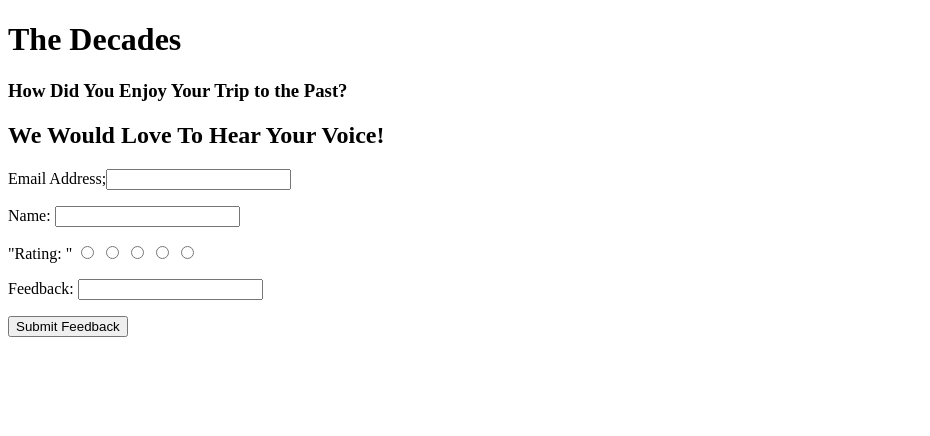
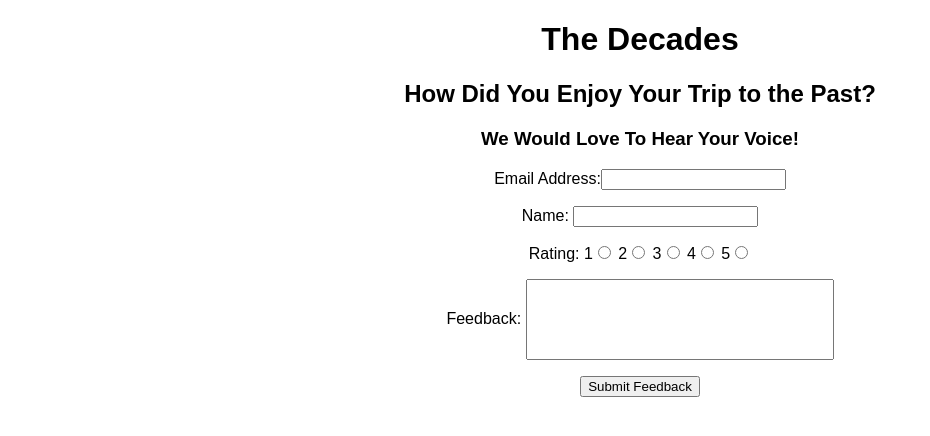
Before and after one commit to jawadb0199/cssi_decades_project, a Python web app: template templates/input_feedback.html in a window 1280 px wide. Shown: the top 436 px of the page, without its empty margins (0-930 px from the left). Run offline with Jinja, Linux system fonts and the light colour scheme; the template is opened without the code that fills it, so the values that code supplies are empty.

Commit message:
Finished Feedback Page

```diff
--- a/static_folder/1990s.css
+++ b/static_folder/1990s.css
@@ -1,6 +1,6 @@
 #summary {
   width:500px;
-  height:300px;
+  height:500px;
   margin-left: 400px;
   color: white;
   background-color: #FF1493;
--- a/static_folder/input_feedback.css
+++ b/static_folder/input_feedback.css
@@ -1,6 +1,5 @@
 #txtbox {
-    font-size: 18pt;
-    height: 42px;
+    height: 75px;
     width : 300px;
 }
 body{
--- a/static_folder/output_feedback.css
+++ b/static_folder/output_feedback.css
@@ -0,0 +1,4 @@
+body{
+  text-align: center;
+  font-family: fantasy;
+}
--- a/templates/homepage.html
+++ b/templates/homepage.html
@@ -3,7 +3,7 @@
 </head>
 
   <link rel="stylesheet" href="/resources/homepage.css">
-  <script src"homepage.js"></script>
+
  <body>
   <h1> Want to Take A Travel Machine Back To The Past?</h1>
   <!-- <h2> Come Live Through The Decades </h2> -->
--- a/templates/input_feedback.html
+++ b/templates/input_feedback.html
@@ -2,21 +2,22 @@
 <html>
   <head>
     <title>User's Feedback</title>
+    <link rel="stylesheet" href="/resources/input_feedback.css">
   </head>
   <body>
-    <h1 class="banner">The Decades </h1>
-    <h3> How Did You Enjoy Your Trip to the Past?</h3>
-    <h2>We Would Love To Hear Your Voice! </h2>
+    <h1>The Decades </h1>
+    <h2> How Did You Enjoy Your Trip to the Past?</h2>
+    <h3>We Would Love To Hear Your Voice! </h3>
 
     <form method="post">
-        <p>Email Address;<input type="text" name="email"/></p>
+        <p>Email Address:<input type="text" name="email"/></p>
         <p>Name: <input type="text" name="name"/></p>
-        <p>"Rating: "
-          <input type="radio" name="rating" value ="1">
-          <input type="radio" name="rating" value ="2">
-          <input type="radio" name="rating" value ="3">
-          <input type="radio" name="rating" value ="4">
-          <input type="radio" name="rating" value ="5">
+        <p>Rating:
+          1<input type="radio" name="rating" value ="1">
+          2<input type="radio" name="rating" value ="2">
+          3<input type="radio" name="rating" value ="3">
+          4<input type="radio" name="rating" value ="4">
+          5<input type="radio" name="rating" value ="5">
         </p>
         <p>Feedback: <input type="text" id="txtbox" name="comment"/></p>
         <button type="submit">Submit Feedback</button>
```
Also changed, not shown: main.py (+13 -6 lines), static_folder/homepage.js (deleted, +0 -23 lines), templates/output_feedback.html (+2 -6 lines).
